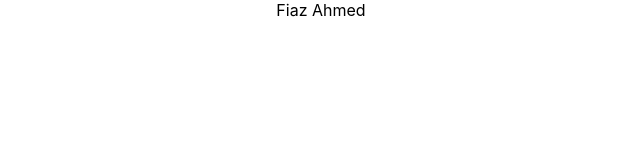
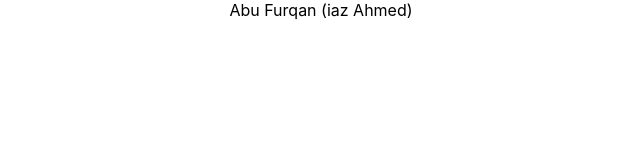
Before and after one commit to abufurqan/bc2020_assignment02, a React (Create React App) app: page / in a window 1280 px wide. Shown: the top 160 px of the page, without its empty margins (319-959 px from the left). Built offline with nearby package versions, Linux system fonts and the light colour scheme.

Commit message:
Update App.js

```diff
--- a/src/App.js
+++ b/src/App.js
@@ -6,7 +6,7 @@ function App() {
   return (
     <div className="App">
       <div>
-        Fiaz Ahmed
+        Abu Furqan (iaz Ahmed)
       </div>
     </div>
   );
```
